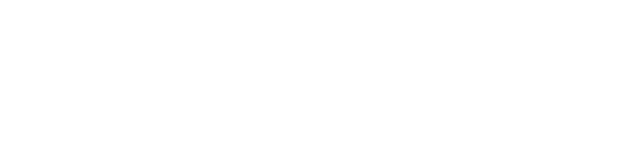
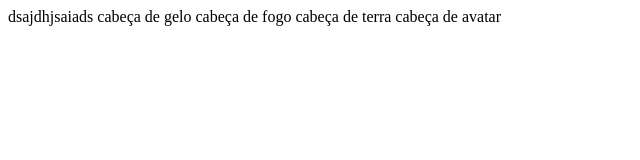
Before and after one commit to Cabecas-de-gelo/teste, a plain HTML site: page index.html in a window 1280 px wide. Shown: the whole page, without its empty margins (0-640 px from the left). Drawn offline with Linux system fonts and the light colour scheme.

Commit message:
Update index.html

```diff
--- a/index.html
+++ b/index.html
@@ -7,7 +7,11 @@
 </head>
 <body>
     <div>
-
+        dsajdhjsaiads
+        cabeça de gelo
+        cabeça de fogo
+        cabeça de terra
+        cabeça de avatar
     </div>
     <div>
 
```
